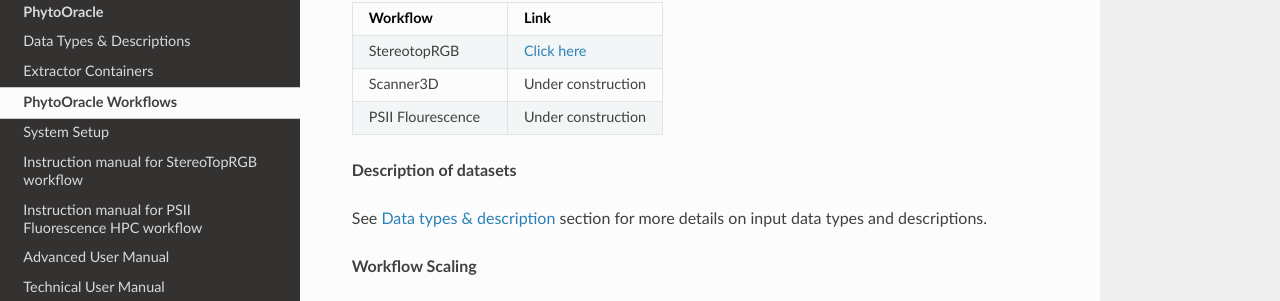
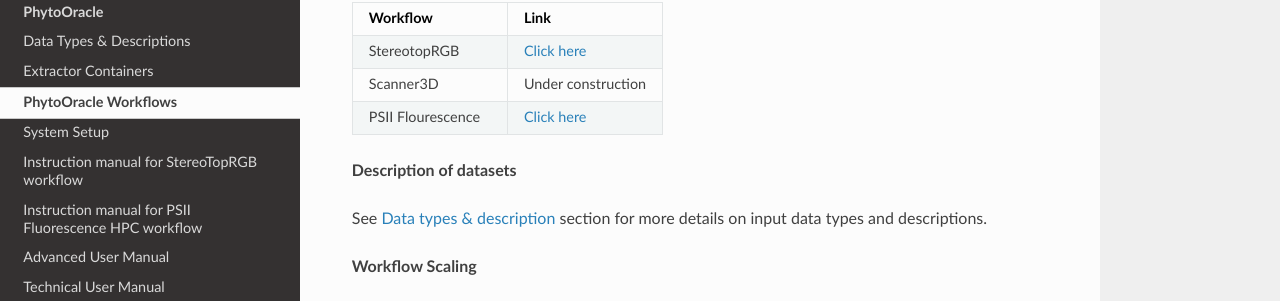
Before and after one commit to LyonsLab/PhytoOracle, a Sphinx documentation site: the page built from docs/workflows.rst, in a window 1280 px wide and 900 px high, scrolled down 856 px. Shown: the part 167-468 px from the top of the window. Built offline with Sphinx 7.4.7 and the Read the Docs theme 2.0.0, drawn with Linux system fonts in a browser that asks for light colours.

Commit message:
Update workflows.rst
add ps2 workflow link

```diff
--- a/docs/workflows.rst
+++ b/docs/workflows.rst
@@ -23,7 +23,7 @@ Workflows for the following sensors are available via `PhytoOracle Github <https
    * - Scanner3D
      - Under construction
    * - PSII Flourescence
-     - Under construction
+     - `Click here <https://github.com/uacic/PhytoOracle/blob/master/docs/ps2.rst>`_
 
 
 
```
